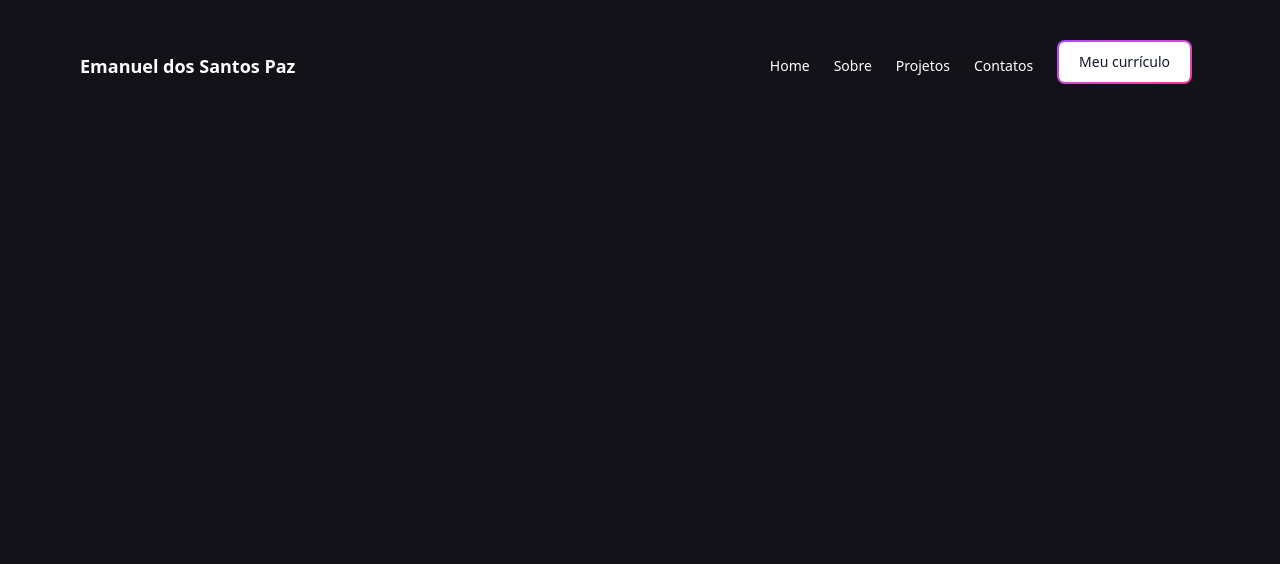
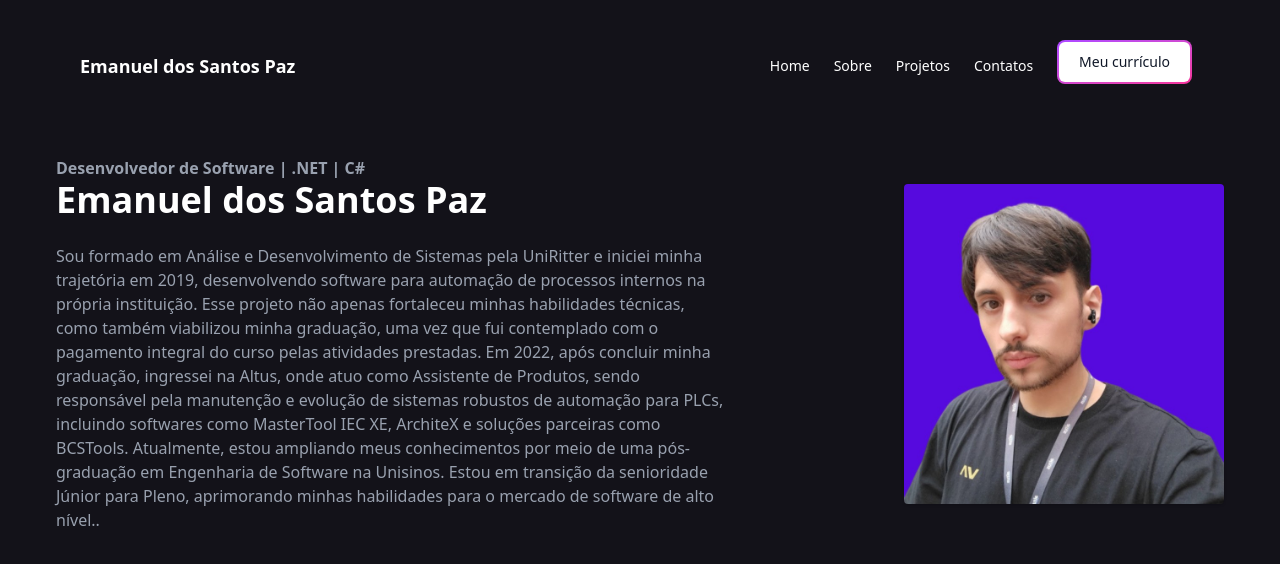
Before and after one commit to devSantos16/portfolio, a React (Vite) app: page / in a window 1280 px wide. Shown: the top 564 px of the page. Built offline with nearby package versions, Linux system fonts and the light colour scheme.

Commit message:
Inserting the home component

```diff
--- a/src/App.tsx
+++ b/src/App.tsx
@@ -1,9 +1,11 @@
 import Nav from "./components/Nav.tsx"
+import Home from "./components/Home.tsx"
 
 function App() {
   return(
   <div className='bg-[#131219] h-screen w-screen'>
     <Nav/>
+    <Home/>
   </div>
   )
 }
--- /dev/null
+++ b/src/components/Home.tsx
@@ -0,0 +1,24 @@
+import profilePhoto from '../assets/profile-photo.jpg';
+
+
+function Home() {
+    return (
+        <div className="flex justify-center items-center gap-44 p-6">
+            <div className='max-w-2xl  space-y-6'>
+                <div>
+                    <p className='text-gray-400 font-semibold'>Desenvolvedor de Software | .NET | C# </p>
+                    <h1 className='text-4xl text-white font-semibold'>Emanuel dos Santos Paz</h1>
+                </div>
+                <p className='text-gray-400'>Sou formado em Análise e Desenvolvimento de Sistemas pela UniRitter e iniciei minha trajetória em 2019, desenvolvendo software para automação de processos internos na própria instituição. Esse projeto não apenas fortaleceu minhas habilidades técnicas, como também viabilizou minha graduação, uma vez que fui contemplado com o pagamento integral do curso pelas atividades prestadas.
+                    Em 2022, após concluir minha graduação, ingressei na Altus, onde atuo como Assistente de Produtos, sendo responsável pela manutenção e evolução de sistemas robustos de automação para PLCs, incluindo softwares como MasterTool IEC XE, ArchiteX e soluções parceiras como BCSTools.
+                    Atualmente, estou ampliando meus conhecimentos por meio de uma pós-graduação em Engenharia de Software na Unisinos. Estou em transição da senioridade Júnior para Pleno, aprimorando minhas habilidades para o mercado de software de alto nível..</p>
+            </div>
+            <div className='max-w-xs'>
+                <img className="shadow rounded" src={profilePhoto} alt="My photo" />
+            </div>
+        </div>
+    )
+}
+
+
+export default Home
```
Also changed, not shown: src/assets/profile-photo.jpg (added).
